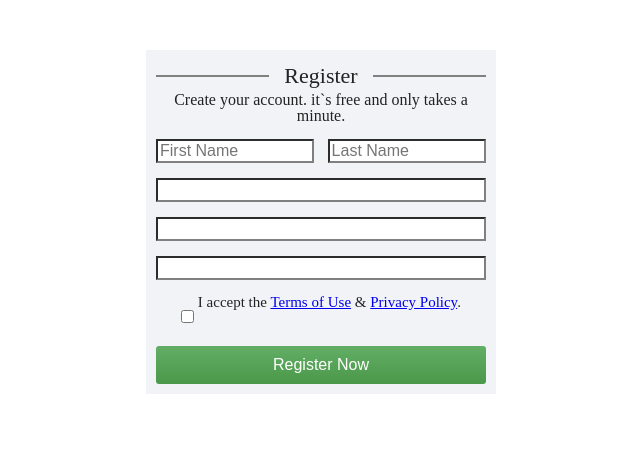
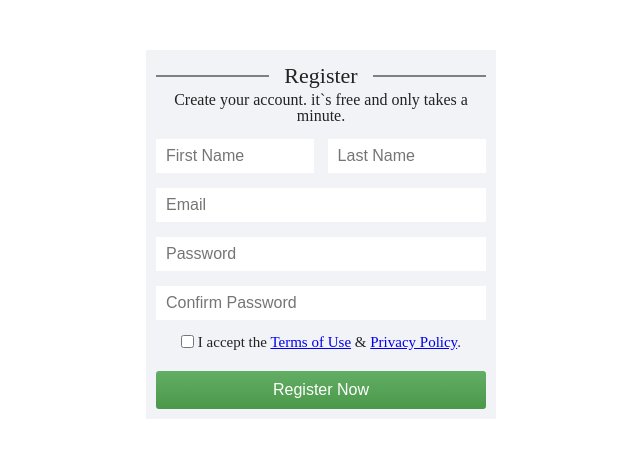
Before and after one commit to EvgenStr/registration-form, a plain HTML site: page index.html in a window 1280 px wide. Shown: the whole page, without its empty margins (319-959 px from the left). Drawn offline with Linux system fonts and the light colour scheme.

Commit message:
add var colors

```diff
--- a/assets/css/styles.css
+++ b/assets/css/styles.css
@@ -1,13 +1,18 @@
+:root {
+  --color-gray: 2px solid rgb(146, 139, 139);
+}
+
 * {
   box-sizing: border-box;
 }
 
 label {
-  vertical-align: top;
+  vertical-align: text-top;
 }
-form input {
+form .input {
   margin-top: 15px;
-  border-color: gray;
+  padding: 8px 10px;
+  border: 2px solid var(--color-gray);
 }
 .form-container {
   max-width: 90%;
@@ -15,6 +20,7 @@ form input {
   padding: 10px;
   margin: 50px auto;
   background-color: rgb(242, 243, 247);
+  color: var(--color-gray);
 }
 
 fieldset {
--- a/index.html
+++ b/index.html
@@ -18,12 +18,12 @@
         <span>Create your account. it`s free and only takes a minute.</span>
       </fieldset>
       <div class="names">
-        <input name="firstName" class="first-name" type="text" placeholder="First Name">
-        <input name="lastName" class="last-name" type="text" placeholder="Last Name">
+        <input name="firstName" class="first-name input" type="text" minlength="5" maxlength="15" placeholder="First Name">
+        <input name="lastName" class="last-name input" type="text" placeholder="Last Name">
       </div>
-      <input class="width-100" type="email">
-      <input class="width-100" type="password">
-      <input class="width-100" type="password">
+      <input class="width-100 input" type="email" placeholder="Email">
+      <input class="width-100 input" type="password" minlength="5" maxlength="15" placeholder="Password">
+      <input class="width-100 input" type="password" minlength="5" maxlength="15" placeholder="Confirm Password">
       <div class="terms-container">
         <input id="terms" class="terms" type="checkbox">
         <label for="terms">I accept the <a href="#">Terms of Use</a> & <a href="#">Privacy Policy</a>.</label>
```
